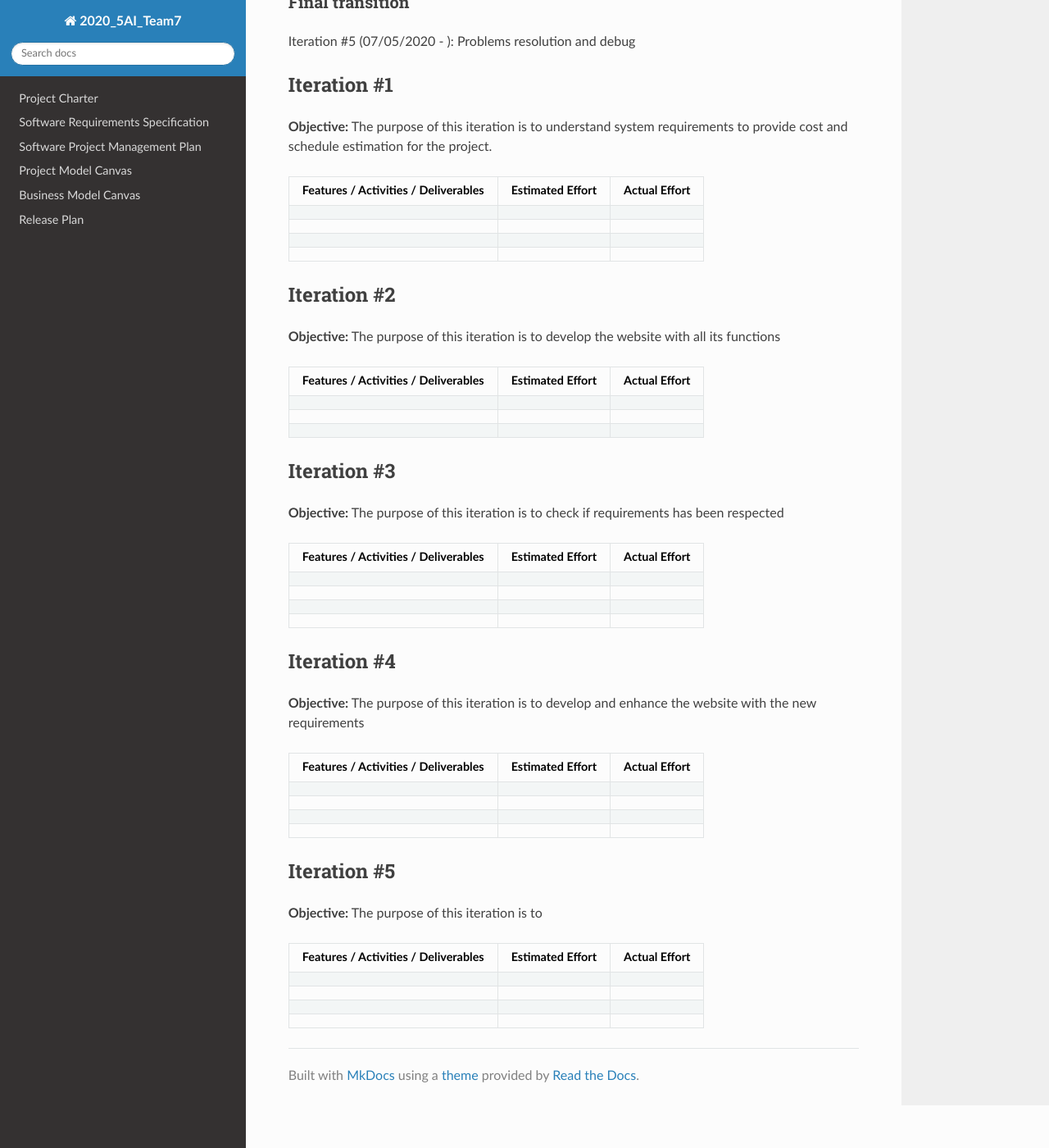
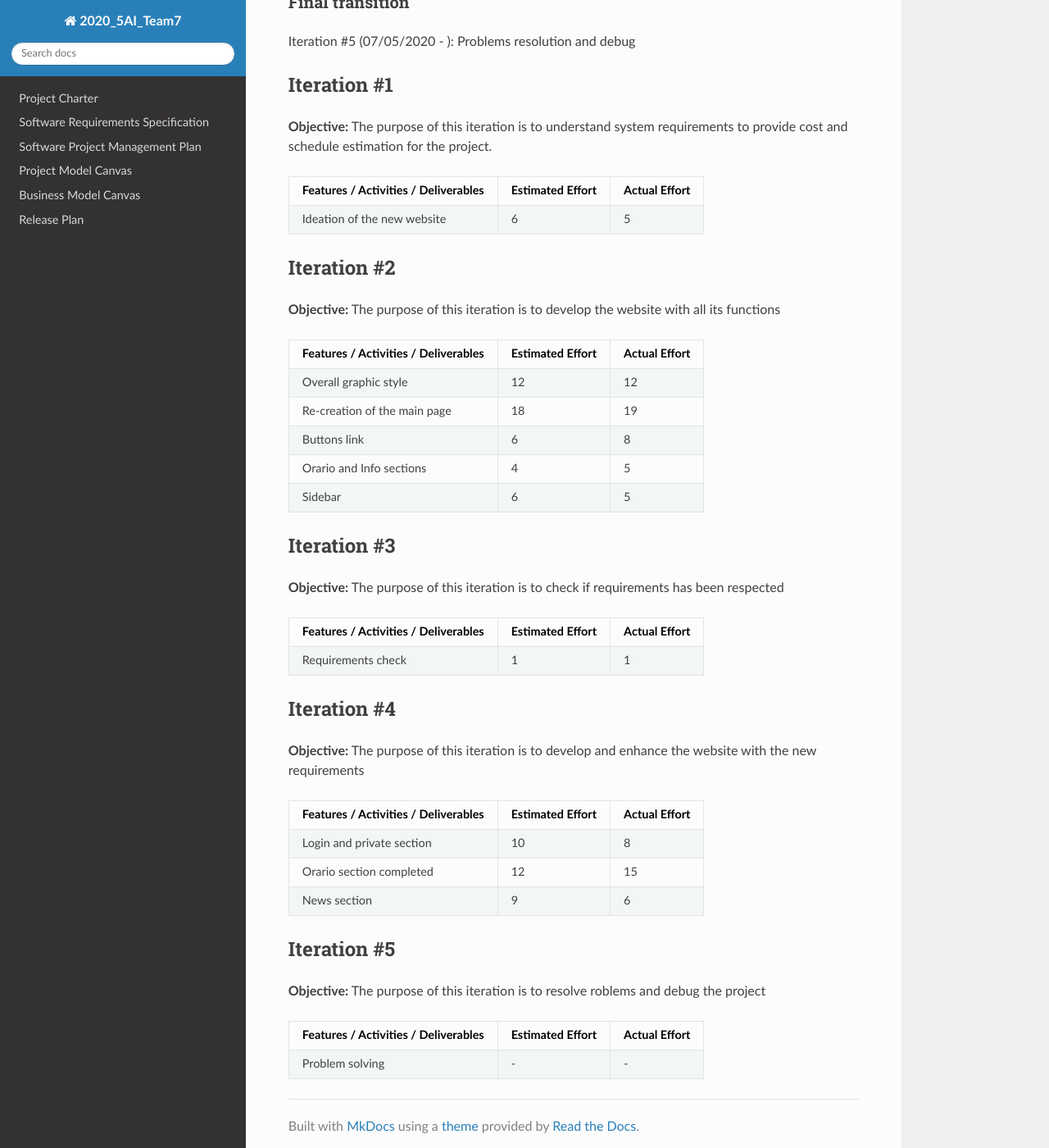
Before and after one commit to Fr0stBob/2020-5Ai-team7-Corsi, an MkDocs documentation site: the page built from docs/Release Plan.md, in a window 1280 px wide and 1400 px high, scrolled down 762 px. Shown: the whole window at 82% size. Built offline with MkDocs 1.6.1, drawn with Linux system fonts in a browser that asks for light colours; nearby versions of some CDN libraries.

Commit message:
Update Release Plan.md

```diff
--- a/docs/Release Plan.md
+++ b/docs/Release Plan.md
@@ -23,46 +23,39 @@ Iteration #5 (07/05/2020 - ): Problems resolution and debug
 
 | Features / Activities / Deliverables | Estimated Effort | Actual Effort |
 | --- | --- | --- |
-|  |  |  |
-|  |  |  |
-|  |  |  |
-|  |  |  |
+| Ideation of the new website | 6 | 5 |
 
 ## Iteration #2
 **Objective:** The purpose of this iteration is to develop the website with all its functions
 
 | Features / Activities / Deliverables | Estimated Effort | Actual Effort |
 | --- | --- | --- |
-|  |  |  |
-|  |  |  |
-|  |  |  |
+| Overall graphic style | 12 | 12 |
+| Re-creation of the main page | 18 | 19 |
+| Buttons link | 6 | 8 |
+| Orario and Info sections | 4 | 5 |
+| Sidebar | 6 | 5 |
 
 ## Iteration #3
 **Objective:** The purpose of this iteration is to check if requirements has been respected
 
 | Features / Activities / Deliverables | Estimated Effort | Actual Effort |
 | --- | --- | --- |
-|  |  |  |
-|  |  |  |
-|  |  |  |
-|  |  |  |
+| Requirements check | 1 | 1 |
 
 ## Iteration #4
 **Objective:** The purpose of this iteration is to develop and enhance the website with the new requirements
 
 | Features / Activities / Deliverables | Estimated Effort | Actual Effort |
 | --- | --- | --- |
-|  |  |  |
-|  |  |  |
-|  |  |  |
-|  |  |  |
+| Login and private section | 10 | 8 |
+| Orario section completed | 12 | 15 |
+| News section | 9 | 6 |
+
 
 ## Iteration #5
-**Objective:** The purpose of this iteration is to
+**Objective:** The purpose of this iteration is to resolve roblems and debug the project
 
 | Features / Activities / Deliverables | Estimated Effort | Actual Effort |
 | --- | --- | --- |
-|  |  |  |
-|  |  |  |
-|  |  |  |
-|  |  |  |
+| Problem solving | - | - |
```
